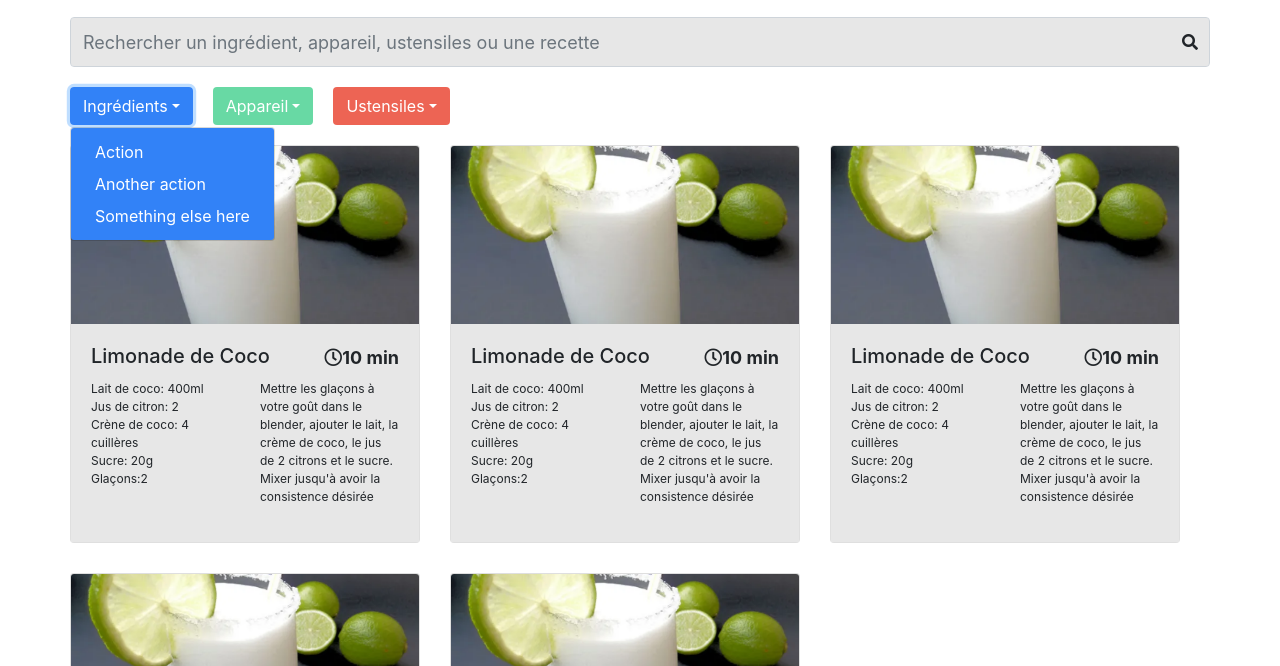
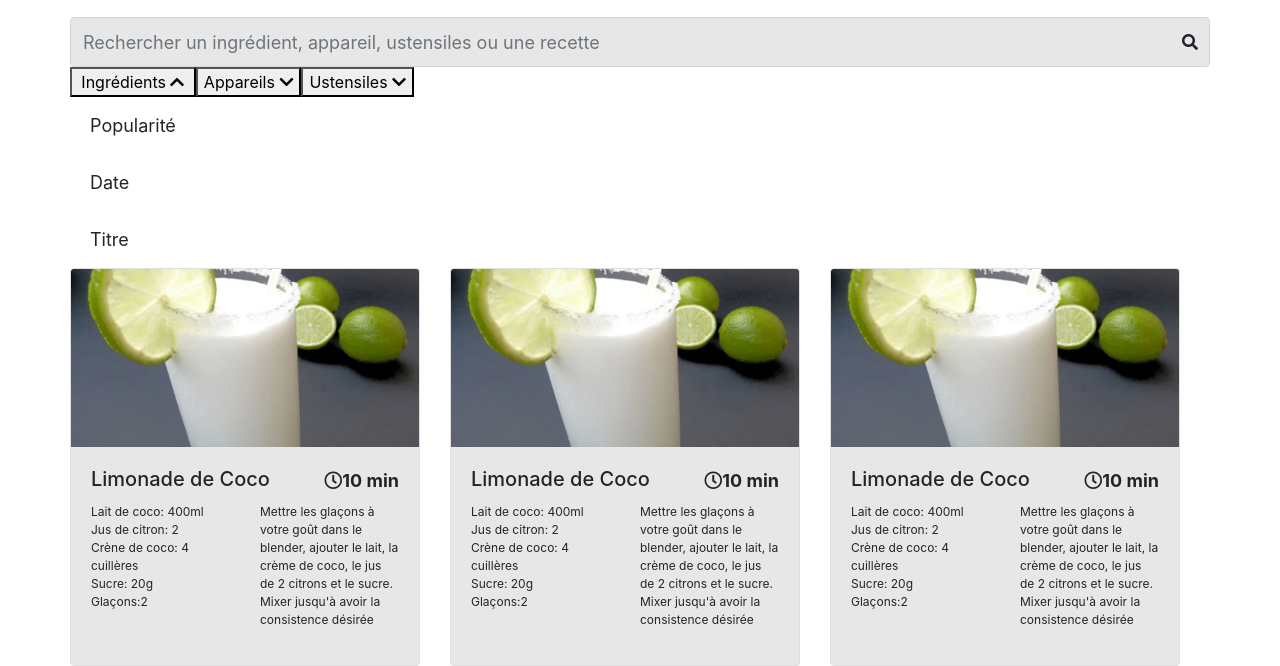
Before and after one commit to DesireeBesnard/DesireeBesnard_7_28122021, a plain HTML site: page index.html in a window 1280 px wide. Both pictures are taken after a click on the button "Ingrédients". Shown: the part 134-800 px from the top of the page. Drawn offline with nearby package versions, Linux system fonts and the light colour scheme.

Commit message:
dropdown tags mecanism

```diff
--- a/index.html
+++ b/index.html
@@ -30,29 +30,38 @@
             <button class="btn border-0 position-absolute h-100 search-btn" type="submit"><span class="fas fa-search"></span></button>
         </div>
         <div class="row">
-            <div class="btn-group rounded ingredients">
-                <button type="button" class="btn rounded dropdown-toggle text-white primary" data-toggle="dropdown" aria-expanded="false">Ingrédients</button>
-                <div class="dropdown-menu">
-                  <a class="dropdown-item" href="#">Action</a>
-                  <a class="dropdown-item" href="#">Another action</a>
-                  <a class="dropdown-item" href="#">Something else here</a>
-                </div>
+            <div class="selector">
+                <button class="select selectIngredient">
+                  <span >Ingrédients</span>
+                  <span class="fas fa-chevron-down dropdown"></span>
+                </button>
+                <ul id="listIngredients" class="d-none" >
+                  <li class="options"><a href="#" class="options-text">Popularité</a></li>
+                  <li class="options"><a href="#" class="options-text">Date</a></li>
+                  <li class="options"><a href="#" class="options-text">Titre</a></li>
+                </ul>
             </div>
-            <div class="btn-group rounded appareil">
-                <button type="button" class="btn rounded dropdown-toggle text-white secundary" data-toggle="dropdown" aria-expanded="false">Appareil</button>
-                <div class="dropdown-menu">
-                  <a class="dropdown-item" href="#">Action</a>
-                  <a class="dropdown-item" href="#">Another action</a>
-                  <a class="dropdown-item" href="#">Something else here</a>
-                </div>
+            <div class="selector">
+                <button class="select selectUstensil">
+                  <span>Appareils</span>
+                  <span class="fas fa-chevron-down dropdown"></span>
+                </button>
+                <ul id="listUstensils" class="d-none" >
+                  <li class="options"><a href="#" class="options-text">Popularité</a></li>
+                  <li class="options"><a href="#" class="options-text">Date</a></li>
+                  <li class="options"><a href="#" class="options-text">Titre</a></li>
+                </ul>
             </div>
-            <div class="btn-group rounded ustensiles">
-                <button type="button" class="btn rounded dropdown-toggle text-white tertiary" data-toggle="dropdown" aria-expanded="false">Ustensiles</button>
-                <div class="dropdown-menu">
-                  <a class="dropdown-item" href="#">Action</a>
-                  <a class="dropdown-item" href="#">Another action</a>
-                  <a class="dropdown-item" href="#">Something else here</a>
-                </div>
+            <div class="selector">
+                <button class="select selectAppliance">
+                  <span>Ustensiles</span>
+                  <span class="fas fa-chevron-down dropdown"></span>
+                </button>
+                <ul id="listAppliances" class="d-none" >
+                  <li class="options"><a href="#" class="options-text">Popularité</a></li>
+                  <li class="options"><a href="#" class="options-text">Date</a></li>
+                  <li class="options"><a href="#" class="options-text">Titre</a></li>
+                </ul>
             </div>
         </div>
 
--- a/js/script.js
+++ b/js/script.js
@@ -4,37 +4,6 @@ let results = []
 let tagIngredients = []
 let tagAppliances = []
 let tagUstensils = []
-
-// sort algorithm
-// const quickSort = (array) => {
-
-//     const pivot = array[array.length -1]
-//     const leftArr = []
-//     const rightArr = []
-
-//     if (array.length === 1) {
-//         return array
-//     }
-
-//     for (let i = 0; i < array.length - 1; i++) {
-//         if (array[i] < pivot) {
-//             leftArr.push(array[i])
-//         } else {
-//             rightArr.push(array[i])
-//         }
-//     }
-
-//     if (leftArr.length > 0 && rightArr.length > 0) {
-//         // return [...quickSort(leftArr), ...[pivot], ...quickSort(rightArr)]
-//         return quickSort(leftArr).concat([pivot]).concat(quickSort(rightArr))
-//     } else if (leftArr.length > 0) {
-//         // return [...quickSort(leftArr), ...[pivot]]
-//         return quickSort(leftArr).concat([pivot])
-//     } else {
-//         // return [...[pivot], ...quickSort(rightArr)]
-//         return [pivot].concat(quickSort(rightArr))
-//     }
-// }
 
 const quickSort = array => {
     if (array.length <= 1) {
@@ -247,6 +216,46 @@ const mainSearch = searchValue => {
 }
 
 mainSearch(searchValue)
-    // availableIngredients()
-    // availableUstensils()
-    // availableAppliances()
+// availableIngredients()
+// availableUstensils()
+// availableAppliances()
+
+const selectIngredient = document.querySelector(".selectIngredient")
+const dropDownIngredient = document.querySelector(".selectIngredient .dropdown")
+const listIngredients = document.querySelector("#listIngredients")
+const selectUstensil = document.querySelector(".selectUstensil")
+const dropDownUstensils = document.querySelector(".selectUstensil .dropdown")
+const listUstensils = document.querySelector("#listUstensils")
+const selectAppliance = document.querySelector(".selectAppliance")
+const dropDownAppliances = document.querySelector(".selectAppliance .dropdown")
+const listAppliances = document.querySelector("#listAppliances")
+
+const options = document.querySelectorAll(".options a")
+const optionsText = document.querySelector(".options-text")
+
+document.addEventListener("click", e => {
+
+    if (e.target === selectIngredient) {
+        listIngredients.classList.toggle("d-none")
+        if (listIngredients.className === "d-none") {
+            dropDownIngredient.style.transform = "rotate(0deg)"
+        } else {
+            dropDownIngredient.style.transform = "rotate(180deg)"
+        }
+
+    } else if (e.target === selectUstensil) {
+        listUstensils.classList.toggle("d-none")
+        if (listUstensils.className === "d-none") {
+            dropDownUstensils.style.transform = "rotate(0deg)"
+        } else {
+            dropDownUstensils.style.transform = "rotate(180deg)"
+        }
+    } else if (e.target === selectAppliance) {
+        listAppliances.classList.toggle("d-none")
+        if (listAppliances.className === "d-none") {
+            dropDownAppliances.style.transform = "rotate(0deg)"
+        } else {
+            dropDownAppliances.style.transform = "rotate(180deg)"
+        }
+    }
+})
--- a/style.css
+++ b/style.css
@@ -1,3 +1,7 @@
+.d-none {
+    display: none!important;
+}
+
 .container {
     padding-left: 0;
     padding-right: 0;
@@ -24,6 +28,50 @@ header {
 
 .search-btn {
     right: 0;
+}
+
+.selector p {
+    margin: 0;
+}
+
+.select {
+    width: 100%;
+}
+
+.select span {
+    pointer-events: none;
+}
+
+#listIngredients, #listUstensils, #listAppliances {
+    margin: 0;
+    padding: 0;
+}
+
+#option-list {
+    width: 100%;
+    overflow: hidden;
+    margin: 0;
+    padding: 0;
+    border-radius: 0 0 5px 5px;
+    position: absolute;
+    top: 53px;
+    z-index: 1;
+    background-color: var(--primary);
+}
+
+.options {
+    width: 100%;
+    padding: 15px 20px;
+    list-style: none;
+    cursor: pointer;
+    box-sizing: border-box;
+    font-size: 18px;
+    position: relative;
+}
+
+.options a {
+    text-decoration: none;
+    color: inherit;
 }
 
 .dropdown-menu .dropdown-item {
```
